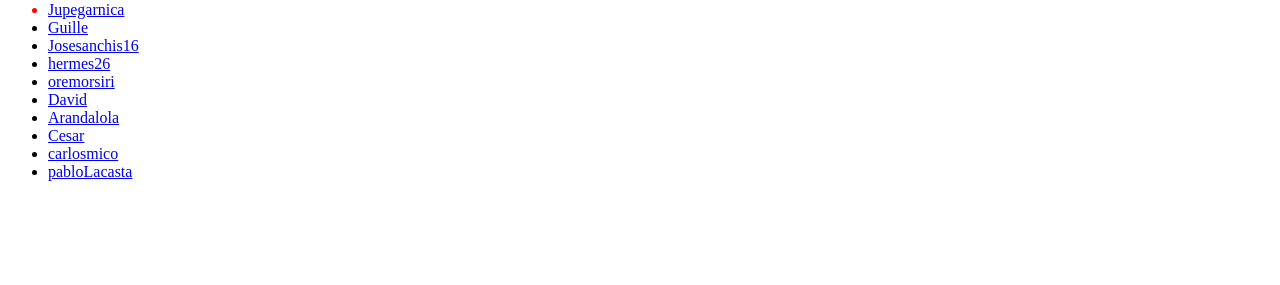
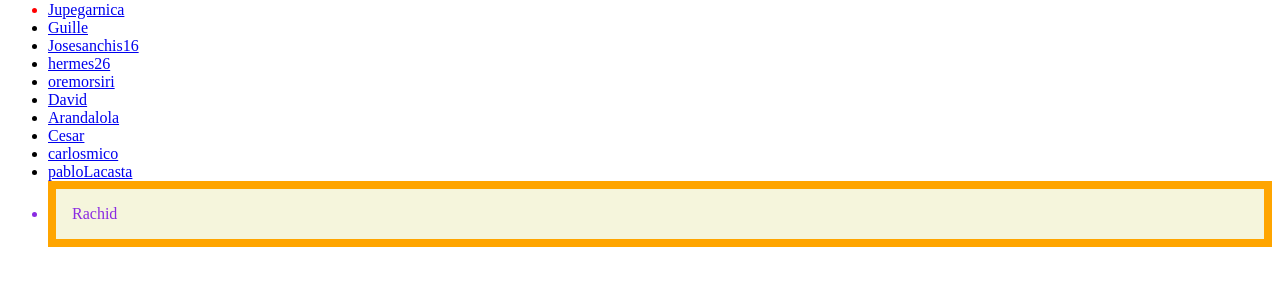
Before and after one commit to GeeksHubsAcademy/Git-flow-demo, a website: page index.html in a window 1280 px wide. Shown: the part 79-364 px from the top of the page. Drawn offline with Linux system fonts and the light colour scheme.

Commit message:
rachid.css added

```diff
--- a/index.html
+++ b/index.html
@@ -8,6 +8,10 @@
 
     <link rel="stylesheet" href="./juan.css">
 
+
+
+
+    <link rel="stylesheet" href="./rachid.css">
 </head>
 <body>
 
@@ -28,6 +32,32 @@
         <li class="student"><a href="https://github.com/carlosmico">carlosmico</a></li>
         <li class="student"><a href="https://github.com/pabloLacasta">pabloLacasta</a></li>
 
+
+
+
+
+
+
+
+
+
+
+
+
+
+
+
+
+
+
+
+
+
+
+
+
+
+        <li class="rachid">Rachid</li>
     </ul>
 
 </body>
--- /dev/null
+++ b/rachid.css
@@ -0,0 +1,6 @@
+.rachid{
+    color: blueviolet;
+    background-color: beige;
+    padding: 1rem;
+    border: solid .5rem orange;
+}
```
